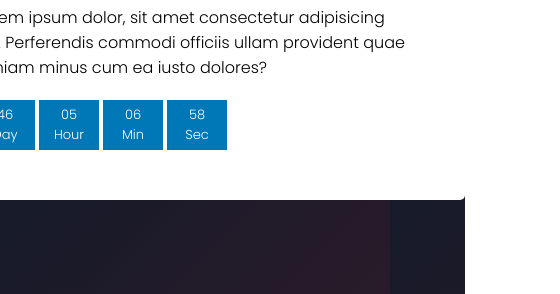
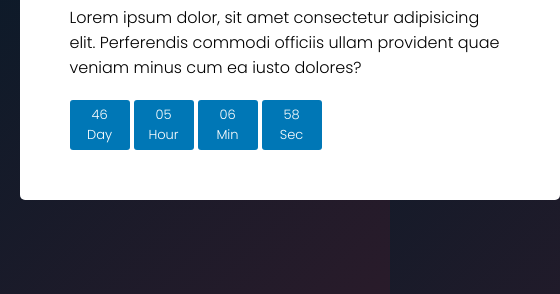
Before and after one commit to pritamkr1/giveway, a plain HTML site: page index.html in a window 390 px wide. Shown: the part 550-844 px from the top of the page, 560 px wide, since content can reach past the window. Drawn offline with Linux system fonts and the light colour scheme.

Commit message:
meadia queries not working fine

```diff
--- a/index.html
+++ b/index.html
@@ -10,7 +10,7 @@
     </head>
     <body>
 
-        <section class="hero-container">
+
             <div class="giveway-container">
                 <div class="giveway-img">
                     <img src="img/boitumelo-phetla-8Gd224xMj9c-unsplash.jpg" alt="">
@@ -35,7 +35,7 @@
                     </div>
                 </div>
             </div>
-        </section>
+
 
         <!--JavaScript-->
         <script src="/app.js"></script>
--- a/style.css
+++ b/style.css
@@ -14,26 +14,31 @@ body{
     height: 100vh;
     background: var(--mainbody-color);
     display: flex;
-    justify-content: center;
+    justify-content: space-around;
     align-items: center;
 }
 .giveway-content, .giveway-img{
-   width: 480px;
-   max-width: 100%;
-   padding: 20px;
-}
+    width: 480px;
+    max-width: 100%;
+    padding: 20px;
+    height: 100%;
+    overflow: hidden;
+ }
 
 .giveway-img img{
     width: auto;
     max-width: 100%;
+    border-radius: 5px;
 }
 .giveway-container{
     padding: 30px;
     background-color: #fff;
     display: grid;
-    grid-template-columns: 1fr 1fr;
+    grid-template-columns: 480px 480px;
+    grid-template-rows: auto;
     grid-gap: 10px;
     border-radius: 5px;
+
 }
 .giveway-heading{
     color: var(--primary-color);
@@ -66,17 +71,27 @@ ul li{
     color: #fff;
     font-family: 'Poppins', sans-serif;
     font-size: small;
+    border-radius: 3px;
 }
 
 
-@media(max-width: 700px){
+@media(max-width: 800px){
     .giveway-container{
+        margin: 20px 5%;
         padding: 30px;
         background-color: #fff;
-        display: grid;
-        grid-template-columns: 1fr ;
+        /*display: grid;
+        grid-template-columns: 1fr;
         grid-template-rows: auto auto;
         grid-gap: 10px;
-        border-radius: 5px;
+        border-radius: 5px;*/
+        display: flex;
+        flex-wrap: wrap;
     }
+    *{
+        padding: 0;
+        margin: 0;
+        box-sizing: border-box;
+    }
+
 }
```
